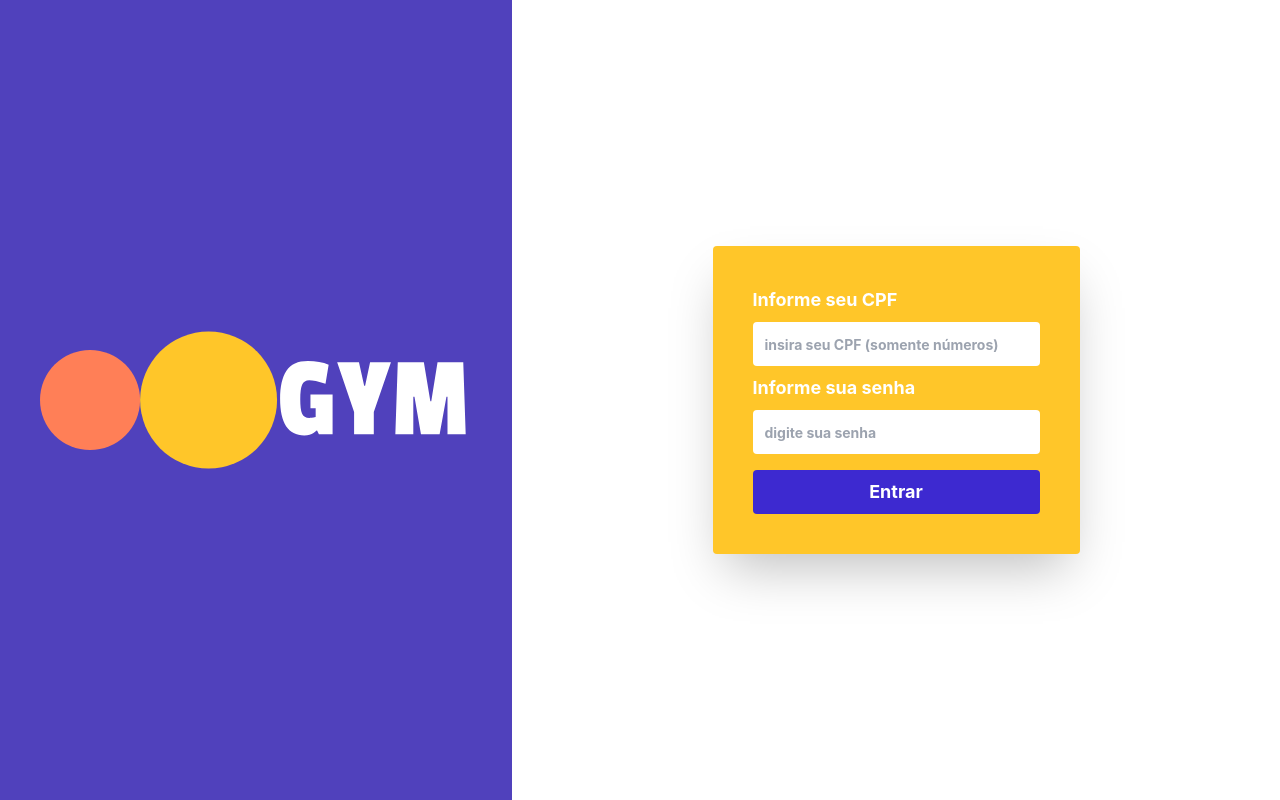
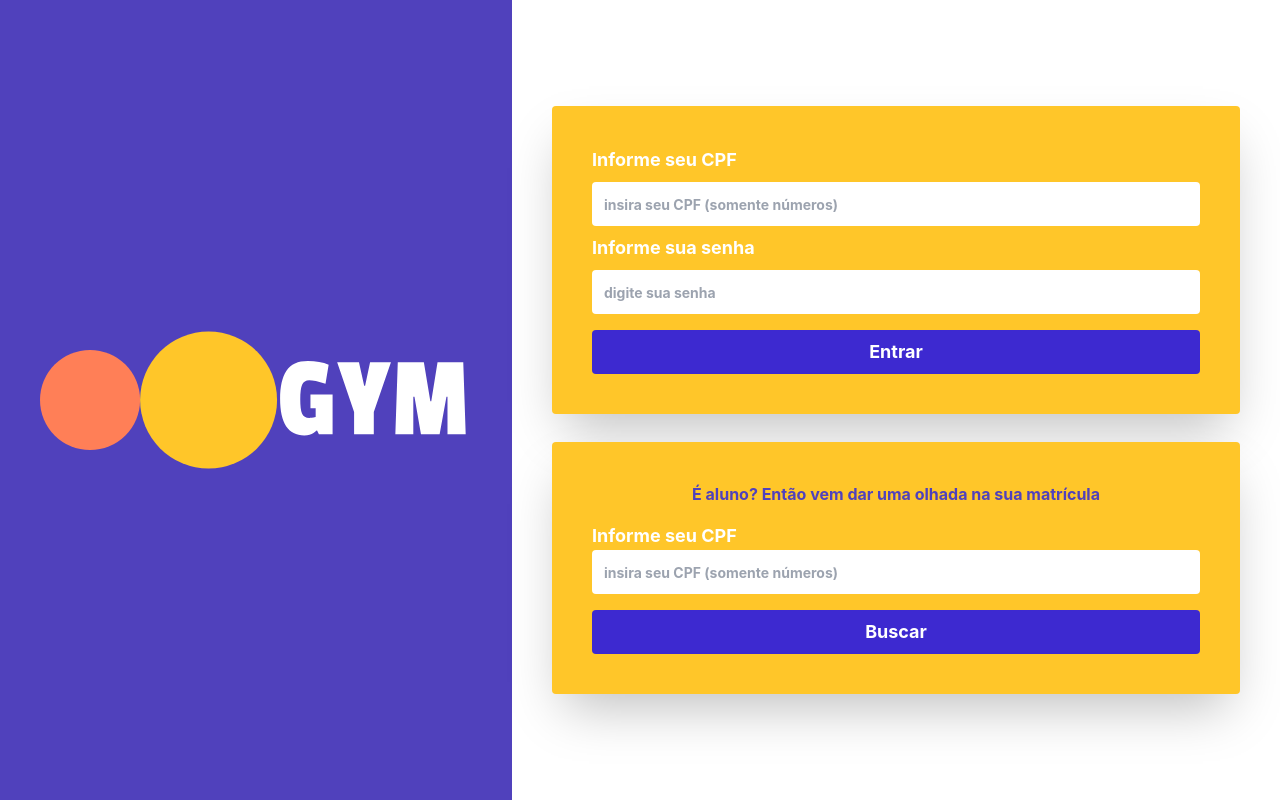
Before and after one commit to eduardo1199/gym-app-frontend, a React (Vite) app: page / in a window 1280 px wide. Built offline with nearby package versions, Linux system fonts and the light colour scheme; no server answers.

Commit message:
feat: implement authenticate user and admin

```diff
--- a/src/components/ButtonLoading/index.tsx
+++ b/src/components/ButtonLoading/index.tsx
@@ -6,9 +6,16 @@ interface ButtonLoadingProps extends ButtonHTMLAttributes<HTMLButtonElement> {
   isLoading: boolean
 }
 
-export function ButtonLoading({ children, isLoading }: ButtonLoadingProps) {
+export function ButtonLoading({
+  children,
+  isLoading,
+  ...props
+}: ButtonLoadingProps) {
   return (
-    <button className="bg-secondary-purple transition ease-in-out delay-150 hover:-translate-y-1 hover:scale-110 hover:bg-indigo-500 duration-300 font-bold text-lg text-white h-11 rounded flex justify-center items-center">
+    <button
+      className="bg-secondary-purple transition ease-in-out delay-150 hover:-translate-y-1 hover:scale-105 hover:bg-indigo-500 duration-300 font-bold text-lg text-white h-11 rounded flex justify-center items-center w-full"
+      {...props}
+    >
       {isLoading ? (
         <Spinner className="animate-spin h-6 w-6 mr-3" />
       ) : (
--- a/src/feature/user/user-slice.ts
+++ b/src/feature/user/user-slice.ts
@@ -18,6 +18,8 @@ interface UserDataMutationUpdate {
   id: string | null
   data: Omit<UserDataMutation, 'id'>
 }
+
+interface AuthenticationUser extends Pick<UserDataMutation, 'cpf'> {}
 
 export const apiSlice = createApi({
   reducerPath: 'api-users',
@@ -66,6 +68,13 @@ export const apiSlice = createApi({
       }),
       invalidatesTags: ['Users', 'User'],
     }),
+    AuthenticationUser: builder.mutation<UserDataMutation, AuthenticationUser>({
+      query: (body) => ({
+        method: 'POST',
+        url: 'user/authentication',
+        data: body,
+      }),
+    }),
   }),
 })
 
@@ -75,4 +84,5 @@ export const {
   useDeleteUserMutation,
   useCreateUserMutation,
   useUpdateUserMutation,
+  useAuthenticationUserMutation,
 } = apiSlice
--- /dev/null
+++ b/src/pages/Home/components/UserSearch/index.tsx
@@ -0,0 +1,65 @@
+import { useState } from 'react'
+import InputMask from 'react-input-mask'
+import { useAuthenticationUserMutation } from '../../../../feature/user/user-slice'
+import { ButtonLoading } from '../../../../components/ButtonLoading'
+import { useToast } from '@chakra-ui/react'
+import { useNavigate } from 'react-router-dom'
+
+export function UserSearch() {
+  const [cpf, setCpf] = useState('')
+
+  const [handleCreateUser, { isLoading, data }] =
+    useAuthenticationUserMutation()
+
+  const toast = useToast()
+  const navigate = useNavigate()
+
+  async function handleNavigateToViewProfileUser() {
+    if (!cpf.trim()) {
+      toast({
+        title: 'Insira um valor válido!',
+        status: 'warning',
+        isClosable: true,
+      })
+
+      return
+    }
+
+    try {
+      // TODO: verify return response or use mutation to set navigate from page user
+      await handleCreateUser({ cpf })
+
+      navigate(`/user/`)
+    } catch (err) {}
+  }
+
+  return (
+    <div className="flex flex-col items-center bg-primary-yellow p-10 rounded shadow-2xl mt-7">
+      <span className="text-base font-bold text-primary-purple mb-4">
+        É aluno? Então vem dar uma olhada na sua matrícula
+      </span>
+
+      <div className="flex flex-col items-start w-full">
+        <label htmlFor="cpf" className="text-primary-white font-bold text-lg">
+          Informe seu CPF
+        </label>
+        <InputMask
+          onChange={(event) => setCpf(event.target.value)}
+          value={cpf}
+          mask={'999.999.999-99'}
+          placeholder="insira seu CPF (somente números)"
+          className="px-3 py-2 rounded font-bold h-11 placeholder:text-sm w-full mb-4"
+          id="cpf"
+        />
+
+        <ButtonLoading
+          type="button"
+          isLoading={isLoading}
+          onClick={handleNavigateToViewProfileUser}
+        >
+          Buscar
+        </ButtonLoading>
+      </div>
+    </div>
+  )
+}
--- a/src/pages/Home/index.tsx
+++ b/src/pages/Home/index.tsx
@@ -19,6 +19,7 @@ import { ButtonLoading } from '../../components/ButtonLoading'
 import { z } from 'zod'
 import { zodResolver } from '@hookform/resolvers/zod'
 import InputMask from 'react-input-mask'
+import { UserSearch } from './components/UserSearch'
 
 const FormLoginSchema = z.object({
   cpf: z
@@ -58,34 +59,22 @@ export function Home() {
     setIsLoading(true)
 
     try {
-      /*  const response = await api.post<{ id: string }>(
-          '/user/authentication',
-          { cpf },
-        )
-
-        setIsLoading(false)
-
-        if (response.data.id) {
-          const id = response.data.id
-
-          navigate(`/user/${id}`)
-        } */
-
-      /*  const response = await api.post<string>('/admin/authentication', {
-        cpf,
-        password,
-      }) */
+      // TODO: use mutation redux toolkit request
+      const response = await api.post<{ token: string }>(
+        '/admin/authentication',
+        {
+          cpf,
+          password,
+        },
+      )
 
       setIsLoading(false)
 
-      cookies.set('@gymapp-admin', '65a1d65aw1d65a')
-      dispatch(setToken('65a1d65aw1d65a'))
-
-      /*   if (response.data) {
-        cookies.set('@gymapp-admin', response.data)
-        dispatch(setToken(response.data))
+      if (response.data.token) {
+        cookies.set('@gymapp-admin', response.data.token)
+        dispatch(setToken(response.data.token))
         navigate('/dashboard')
-      } */
+      }
     } catch (error) {
       if (error instanceof AxiosError) {
         setIsLoading(false)
@@ -103,7 +92,7 @@ export function Home() {
       <div className="max-w-lg bg-primary-purple flex h-full p-10">
         <GymLogo height="100%" />
       </div>
-      <div className="flex flex-1 justify-center">
+      <div className="flex flex-1 justify-center flex-col p-10">
         <div className="flex flex-col items-center bg-primary-yellow p-10 rounded shadow-2xl">
           <form
             className="flex flex-col gap-2 w-full"
@@ -153,6 +142,8 @@ export function Home() {
             </ButtonLoading>
           </form>
         </div>
+
+        <UserSearch />
       </div>
     </div>
   )
```
